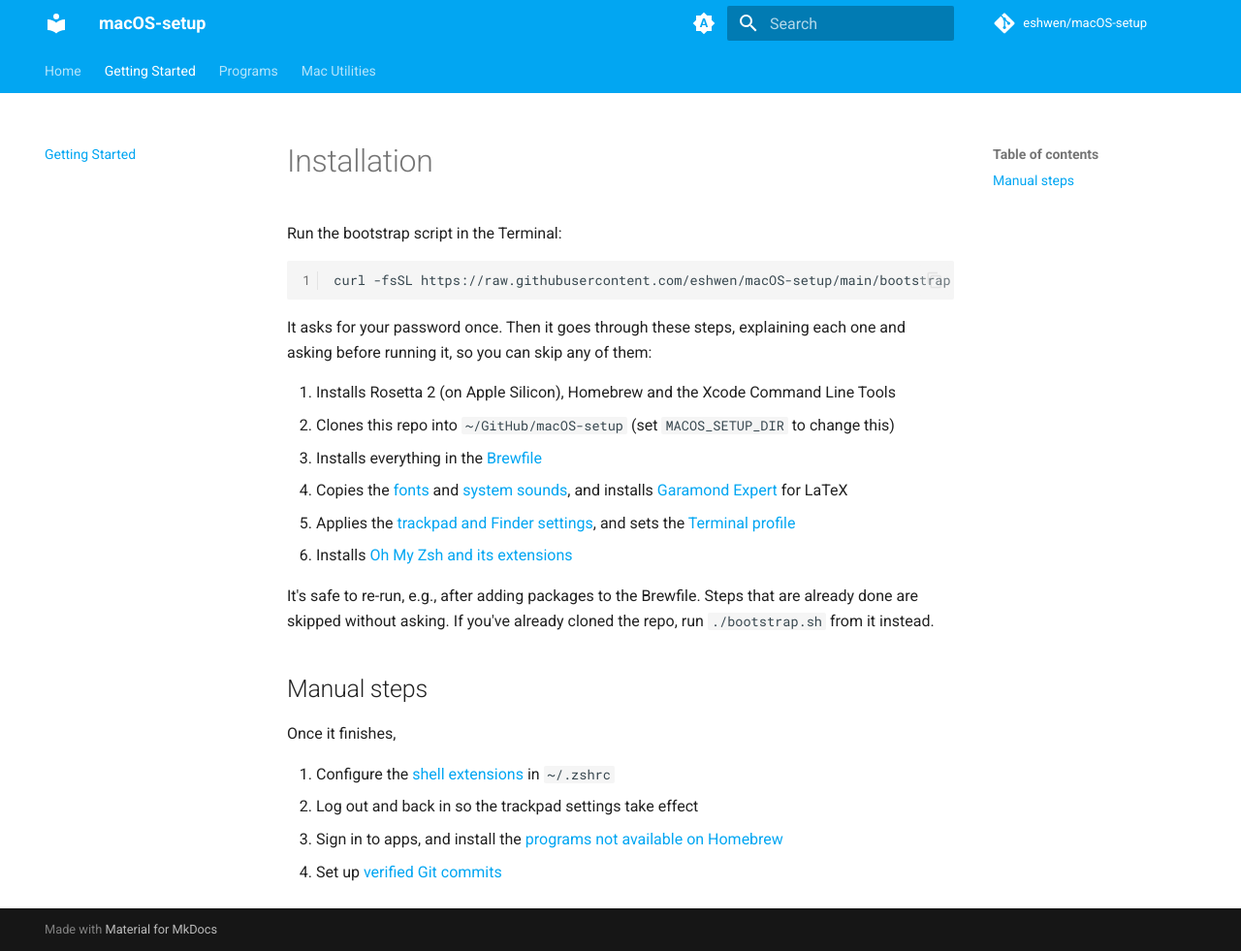
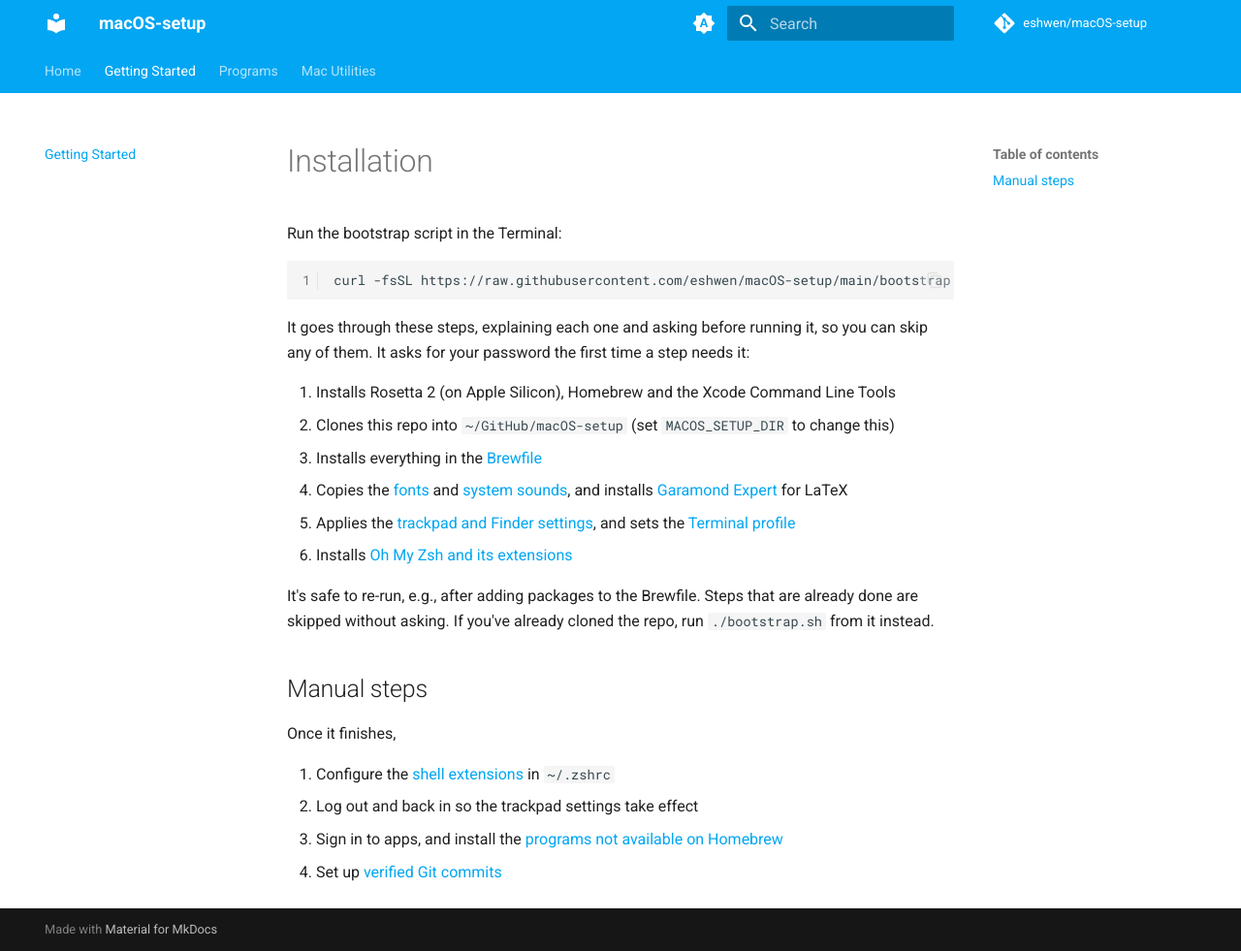
Before and after one commit to eshwen/macOS-setup, an MkDocs documentation site: the page built from docs/getting_started/getting-started.md, in a window 1280 px wide and 981 px high. Shown: the whole window at 97% size. Built offline with MkDocs 1.6.1 and Material for MkDocs 9.7.7, drawn with Linux system fonts in a browser that asks for light colours; comment, search, counter and statistics services are not loaded; the version menu is left out.

Commit message:
Ask for the password only when a step needs it
Co-Authored-By: Claude Opus 5.5 <noreply@anthropic.com>

````diff
--- a/docs/getting_started/getting-started.md
+++ b/docs/getting_started/getting-started.md
@@ -6,7 +6,7 @@ Run the bootstrap script in the Terminal:
 curl -fsSL https://raw.githubusercontent.com/eshwen/macOS-setup/main/bootstrap.sh | bash
 ```
 
-It asks for your password once. Then it goes through these steps, explaining each one and asking before running it, so you can skip any of them:
+It goes through these steps, explaining each one and asking before running it, so you can skip any of them. It asks for your password the first time a step needs it:
 
 1. Installs Rosetta 2 (on Apple Silicon), Homebrew and the Xcode Command Line Tools
 2. Clones this repo into `~/GitHub/macOS-setup` (set `MACOS_SETUP_DIR` to change this)
````
Also changed, not shown: 1 other file.
